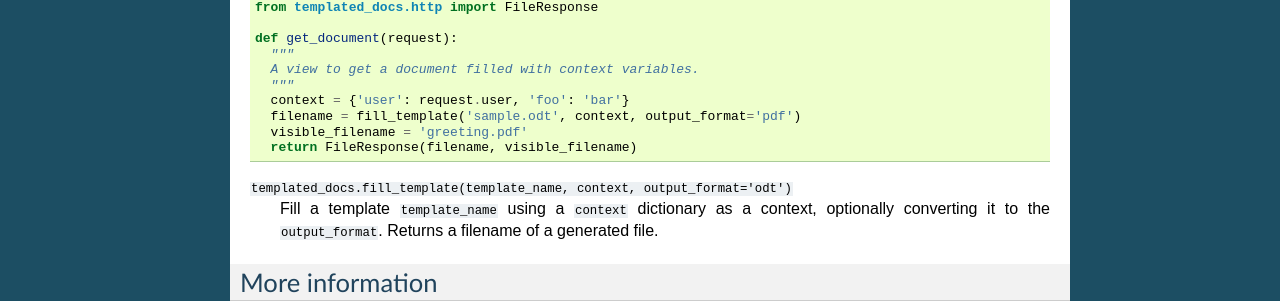
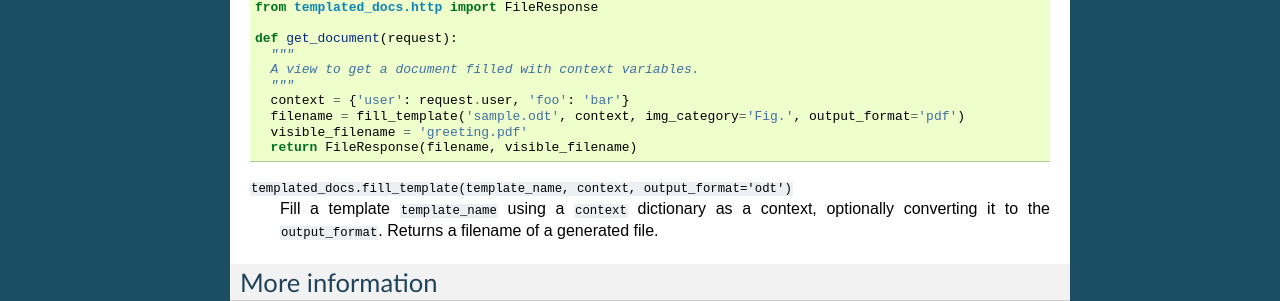
Before and after one commit to alexmorozov/templated-docs, a Sphinx documentation site: the page built from docs/index.rst, in a window 1280 px wide. Shown: the part 700-1001 px from the top of the page. Built offline with Sphinx 7.4.7, drawn with Linux system fonts in a browser that asks for light colours.

Commit message:
Updated to branch state

```diff
--- a/README.rst
+++ b/README.rst
@@ -56,7 +57,7 @@ Then write a view to generate documents from this template:
             """
             context = {'user': request.user}  # Just an example
 
-            filename = fill_template('sample.odt', context, output_format='pdf')
+            filename = fill_template('sample.odt', context, img_category='Fig.', output_format='pdf')
             visible_filename = 'greeting.pdf'
 
             return FileResponse(filename, visible_filename)
--- a/docs/index.rst
+++ b/docs/index.rst
@@ -45,7 +45,7 @@ like this:
     A view to get a document filled with context variables.
     """
     context = {'user': request.user, 'foo': 'bar'}
-    filename = fill_template('sample.odt', context, output_format='pdf')
+    filename = fill_template('sample.odt', context, img_category='Fig.', output_format='pdf')
     visible_filename = 'greeting.pdf'
     return FileResponse(filename, visible_filename)
 
```
Also changed, not shown: other parts of README.rst (+1 -0 lines).
